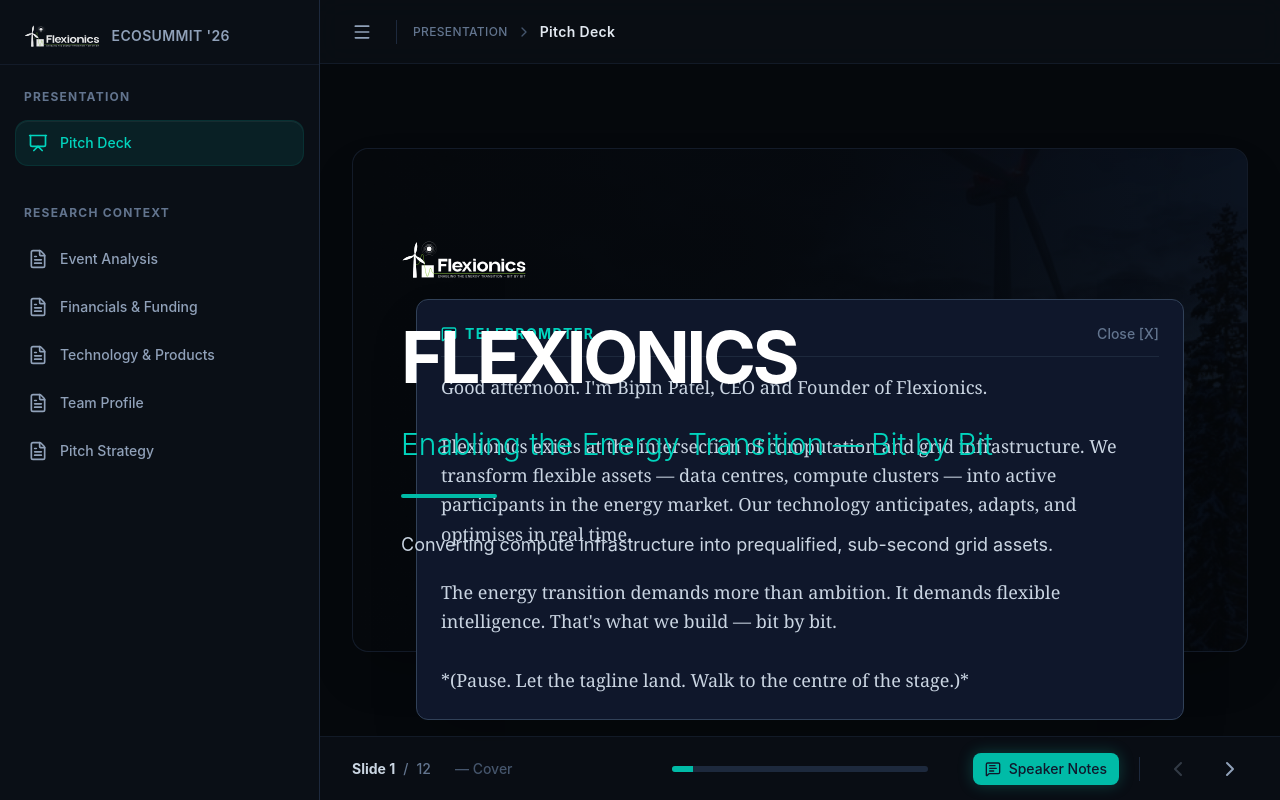
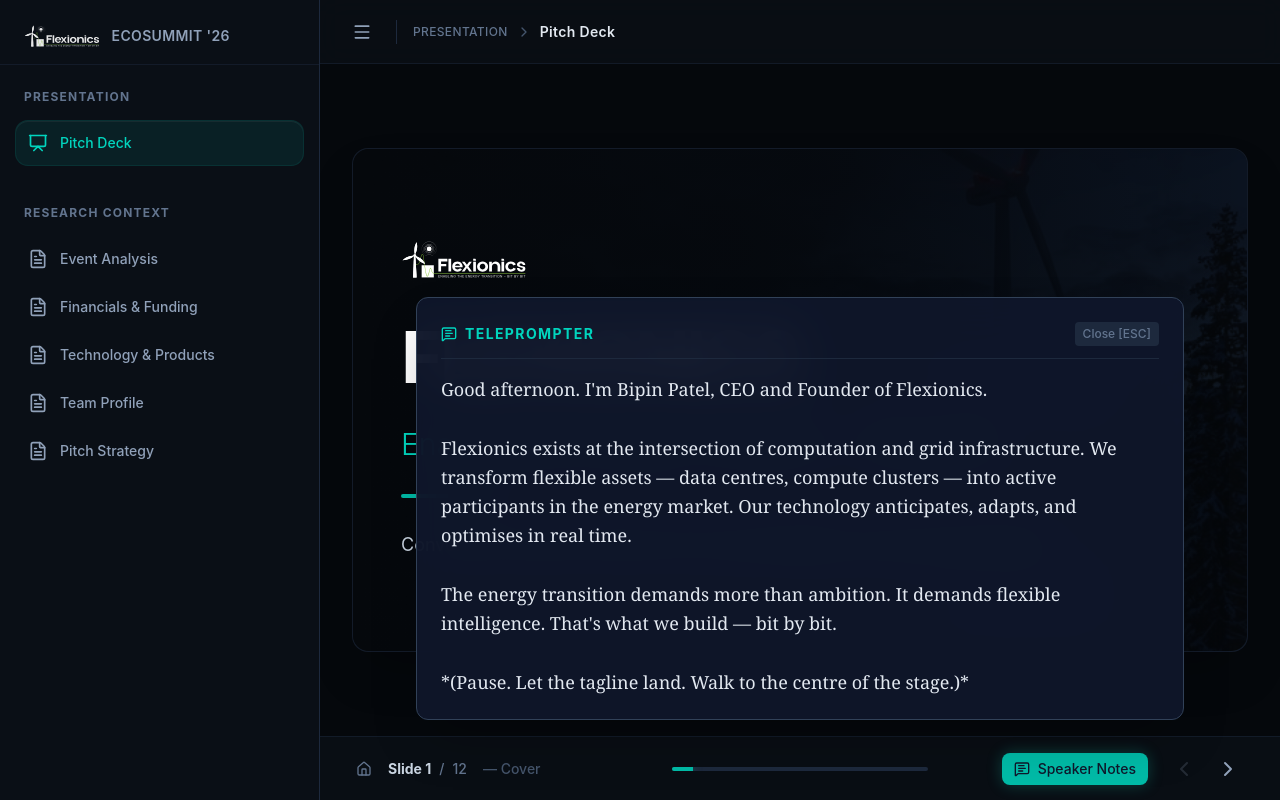
Before and after one commit to Umang00/Ecosummit_Flexionics_Pitch, a React (Vite) app in the folder viewer/: page / in a window 1280 px wide. Both pictures are taken after a click on the button "Speaker Notes". Built offline with nearby package versions, Linux system fonts and the light colour scheme.

Commit message:
Fix: improve slide navigation visibility and add keyboard support

```diff
--- a/viewer/src/components/PitchDeckViewer.tsx
+++ b/viewer/src/components/PitchDeckViewer.tsx
@@ -1,74 +1,132 @@
-import { useState } from 'react';
-import { ChevronLeft, ChevronRight, MessageSquareText } from 'lucide-react';
+import { useState, useEffect, useCallback } from 'react';
+import { ChevronLeft, ChevronRight, MessageSquareText, Home } from 'lucide-react';
 import type { SlideData } from '../data/slides';
 
 export function PitchDeckViewer({ slides }: { slides: SlideData[] }) {
   const [current, setCurrent] = useState(0);
   const [showNotes, setShowNotes] = useState(false);
 
-  const nextSlide = () => setCurrent(p => Math.min(p + 1, slides.length - 1));
-  const prevSlide = () => setCurrent(p => Math.max(p - 1, 0));
+  const nextSlide = useCallback(() => setCurrent(p => Math.min(p + 1, slides.length - 1)), [slides.length]);
+  const prevSlide = useCallback(() => setCurrent(p => Math.max(p - 1, 0)), []);
+  const resetSlide = () => setCurrent(0);
+
+  // Keyboard navigation
+  useEffect(() => {
+    const handleKeyDown = (e: KeyboardEvent) => {
+      if (e.key === 'ArrowRight' || e.key === ' ' || e.key === 'PageDown') {
+        nextSlide();
+      } else if (e.key === 'ArrowLeft' || e.key === 'PageUp') {
+        prevSlide();
+      } else if (e.key === 'Home') {
+        resetSlide();
+      } else if (e.key === 'End') {
+        setCurrent(slides.length - 1);
+      }
+    };
+
+    window.addEventListener('keydown', handleKeyDown);
+    return () => window.removeEventListener('keydown', handleKeyDown);
+  }, [nextSlide, prevSlide, slides.length]);
 
   return (
-    <div className="flex flex-col h-full bg-[#05080c] relative">
-      <div className="flex-1 flex items-center justify-center p-4 sm:p-8">
+    <div className="flex flex-col h-full bg-[#05080c] relative overflow-hidden">
+
+      {/* Main Slide Area - Height responsive */}
+      <div className="flex-1 flex items-center justify-center p-4 sm:p-6 lg:p-8 min-h-0 relative group">
+
+        {/* Side Navigation Overlays (Desktop/Visible on Hover) */}
+        <button
+          onClick={prevSlide}
+          disabled={current === 0}
+          className="absolute left-4 z-20 p-4 rounded-full bg-slate-900/50 text-white opacity-0 group-hover:opacity-100 transition-opacity hover:bg-teal-500/50 disabled:hidden hidden lg:block"
+          aria-label="Previous Slide"
+        >
+          <ChevronLeft className="w-8 h-8" />
+        </button>
+
+        <button
+          onClick={nextSlide}
+          disabled={current === slides.length - 1}
+          className="absolute right-4 z-20 p-4 rounded-full bg-slate-900/50 text-white opacity-0 group-hover:opacity-100 transition-opacity hover:bg-teal-500/50 disabled:hidden hidden lg:block"
+          aria-label="Next Slide"
+        >
+          <ChevronRight className="w-8 h-8" />
+        </button>
+
         {/* Slide Canvas */}
-        <div className="w-full max-w-6xl aspect-video bg-[#0a0f16] rounded-2xl shadow-2xl relative overflow-hidden border border-slate-800/50 flex flex-col">
+        <div className="w-full max-w-6xl aspect-video bg-[#0a0f16] rounded-2xl shadow-2xl relative overflow-hidden border border-slate-800/50 flex flex-col max-h-full">
           {slides[current].content}
         </div>
       </div>
 
-      {/* Control Bar */}
-      <div className="h-16 border-t border-slate-800/50 bg-[#0a0f16]/90 backdrop-blur shrink-0 flex items-center justify-between px-8 relative z-50">
+      {/* Control Bar - Guaranteed to be visible with min-h and shrink-0 */}
+      <div className="min-h-16 h-16 border-t border-slate-800/50 bg-[#0a0f16]/95 backdrop-blur-md shrink-0 flex items-center justify-between px-4 sm:px-8 relative z-50">
 
         {/* Left: Indicator */}
-        <div className="text-slate-500 font-medium text-sm flex gap-2 items-center">
-          <span className="text-slate-300 font-bold">Slide {current + 1}</span>
+        <div className="text-slate-500 font-medium text-xs sm:text-sm flex gap-2 items-center">
+          <button
+            onClick={resetSlide}
+            className="p-1 hover:text-teal-400 transition-colors"
+            title="Go to first slide"
+          >
+            <Home className="w-4 h-4" />
+          </button>
+          <span className="text-slate-300 font-bold ml-1">Slide {current + 1}</span>
           <span>/</span>
           <span>{slides.length}</span>
-          <span className="ml-4 text-slate-600 hidden sm:inline-block">— {slides[current].title}</span>
+          <span className="ml-2 text-slate-600 hidden lg:inline-block truncate max-w-[200px]">— {slides[current].title}</span>
         </div>
 
         {/* Center: Progress Bar */}
-        <div className="absolute left-1/2 -translate-x-1/2 w-64 hidden md:flex h-1.5 rounded-full overflow-hidden bg-slate-800">
+        <div className="absolute left-1/2 -translate-x-1/2 w-32 sm:w-64 hidden md:flex h-1 rounded-full overflow-hidden bg-slate-800">
           {slides.map((_, idx) => (
              <div
                key={idx}
-               className={`flex-1 transition-colors duration-300 ${idx <= current ? 'bg-teal-500' : 'bg-transparent'}`}
+               className={`flex-1 transition-all duration-300 ${idx <= current ? 'bg-teal-500 shadow-[0_0_8px_rgba(20,184,166,0.5)]' : 'bg-transparent'}`}
              />
           ))}
         </div>
 
         {/* Right: Controls & Speaker Notes Toggle */}
-        <div className="flex items-center gap-4">
+        <div className="flex items-center gap-2 sm:gap-4">
           <button
             onClick={() => setShowNotes(!showNotes)}
-            className={`flex items-center gap-2 px-3 py-1.5 rounded-lg text-sm font-medium transition-colors ${showNotes ? 'bg-teal-500 text-slate-900 shadow-[0_0_15px_rgba(20,184,166,0.3)]' : 'bg-slate-800 text-slate-300 hover:bg-slate-700'}`}
+            className={`flex items-center gap-2 px-3 py-1.5 rounded-lg text-xs sm:text-sm font-medium transition-all ${showNotes ? 'bg-teal-500 text-slate-900 shadow-[0_0_15px_rgba(20,184,166,0.3)]' : 'bg-slate-800 text-slate-300 hover:bg-slate-700'}`}
           >
             <MessageSquareText className="w-4 h-4" />
             <span className="hidden sm:inline">Speaker Notes</span>
           </button>
 
-          <div className="w-px h-6 bg-slate-800 mx-1"></div>
+          <div className="w-px h-6 bg-slate-800 mx-1 hidden xs:block"></div>
 
-          <button onClick={prevSlide} disabled={current === 0} className="p-1.5 rounded-lg text-slate-400 hover:text-white hover:bg-slate-800 disabled:opacity-30 disabled:hover:bg-transparent">
-            <ChevronLeft className="w-6 h-6" />
-          </button>
-          <button onClick={nextSlide} disabled={current === slides.length - 1} className="p-1.5 rounded-lg text-slate-400 hover:text-white hover:bg-slate-800 disabled:opacity-30 disabled:hover:bg-transparent">
-            <ChevronRight className="w-6 h-6" />
-          </button>
+          <div className="flex items-center gap-1">
+            <button
+              onClick={prevSlide}
+              disabled={current === 0}
+              className="p-2 rounded-lg text-slate-400 hover:text-white hover:bg-slate-800 disabled:opacity-20 disabled:cursor-not-allowed transition-colors"
+            >
+              <ChevronLeft className="w-6 h-6" />
+            </button>
+            <button
+              onClick={nextSlide}
+              disabled={current === slides.length - 1}
+              className="p-2 rounded-lg text-slate-400 hover:text-white hover:bg-teal-500/10 hover:text-teal-400 disabled:opacity-20 disabled:cursor-not-allowed transition-all"
+            >
+              <ChevronRight className="w-6 h-6" />
+            </button>
+          </div>
         </div>
       </div>
 
       {/* Speaker Notes Overlay Panel */}
-      <div className={`absolute bottom-20 left-1/2 -translate-x-1/2 w-full max-w-3xl bg-slate-900 border border-slate-700 rounded-xl shadow-2xl p-6 transition-all duration-300 transform origin-bottom ${showNotes ? 'scale-100 opacity-100' : 'scale-95 opacity-0 pointer-events-none'}`}>
+      <div className={`absolute bottom-20 left-1/2 -translate-x-1/2 w-full max-w-3xl bg-slate-900/95 border border-slate-700 rounded-xl shadow-2xl p-6 transition-all duration-300 transform origin-bottom z-[60] backdrop-blur-xl ${showNotes ? 'scale-100 opacity-100 translate-y-0' : 'scale-95 opacity-0 translate-y-4 pointer-events-none'}`}>
         <div className="flex items-center justify-between mb-4 border-b border-slate-800 pb-3">
           <h4 className="text-teal-400 font-bold uppercase tracking-widest text-sm flex items-center gap-2">
             <MessageSquareText className="w-4 h-4" /> Teleprompter
           </h4>
-          <button onClick={() => setShowNotes(false)} className="text-slate-500 hover:text-white text-sm font-medium">Close [X]</button>
+          <button onClick={() => setShowNotes(false)} className="text-slate-500 hover:text-white text-xs font-medium bg-slate-800 px-2 py-1 rounded">Close [ESC]</button>
         </div>
-        <div className="prose prose-invert max-w-none text-slate-300 text-lg leading-relaxed font-serif whitespace-pre-wrap">
+        <div className="prose prose-invert max-w-none text-slate-200 text-base sm:text-lg leading-relaxed font-serif whitespace-pre-wrap max-h-[40vh] overflow-y-auto">
           {slides[current].speakerNotes}
         </div>
       </div>
```
